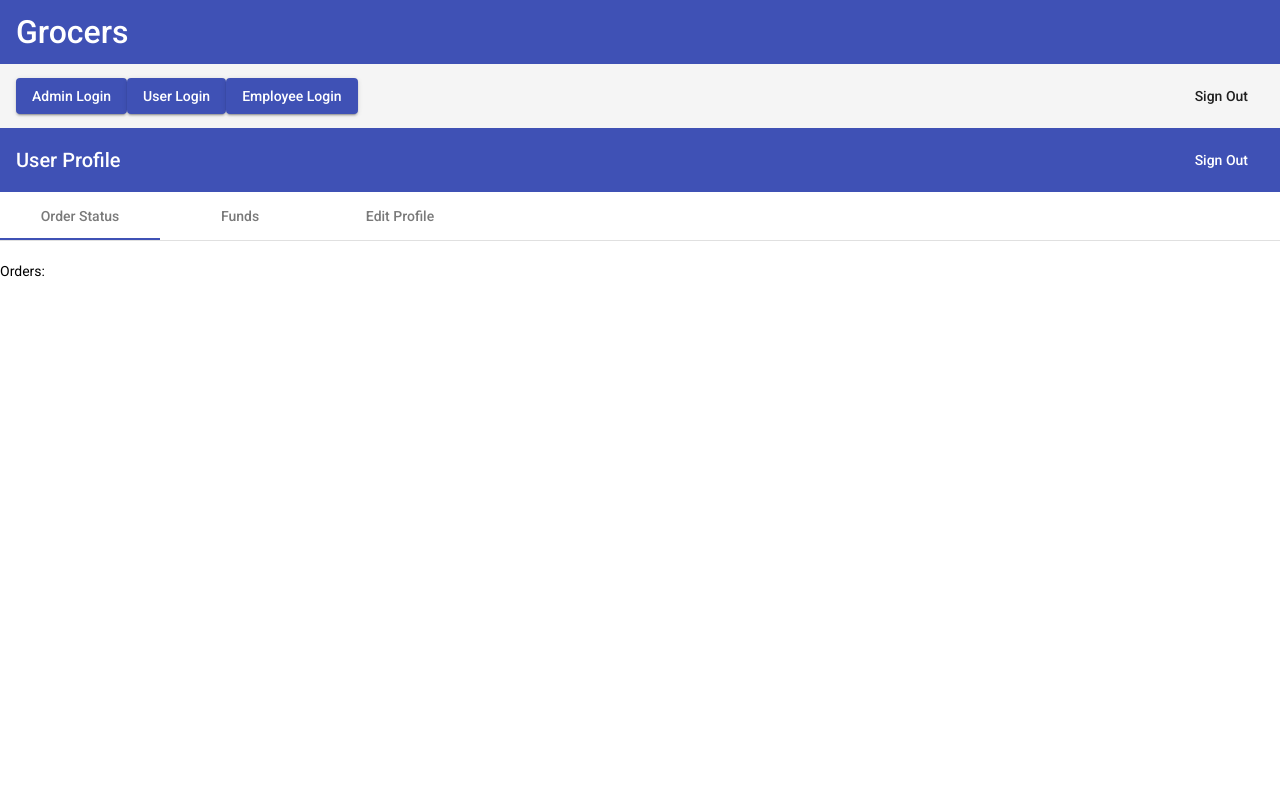
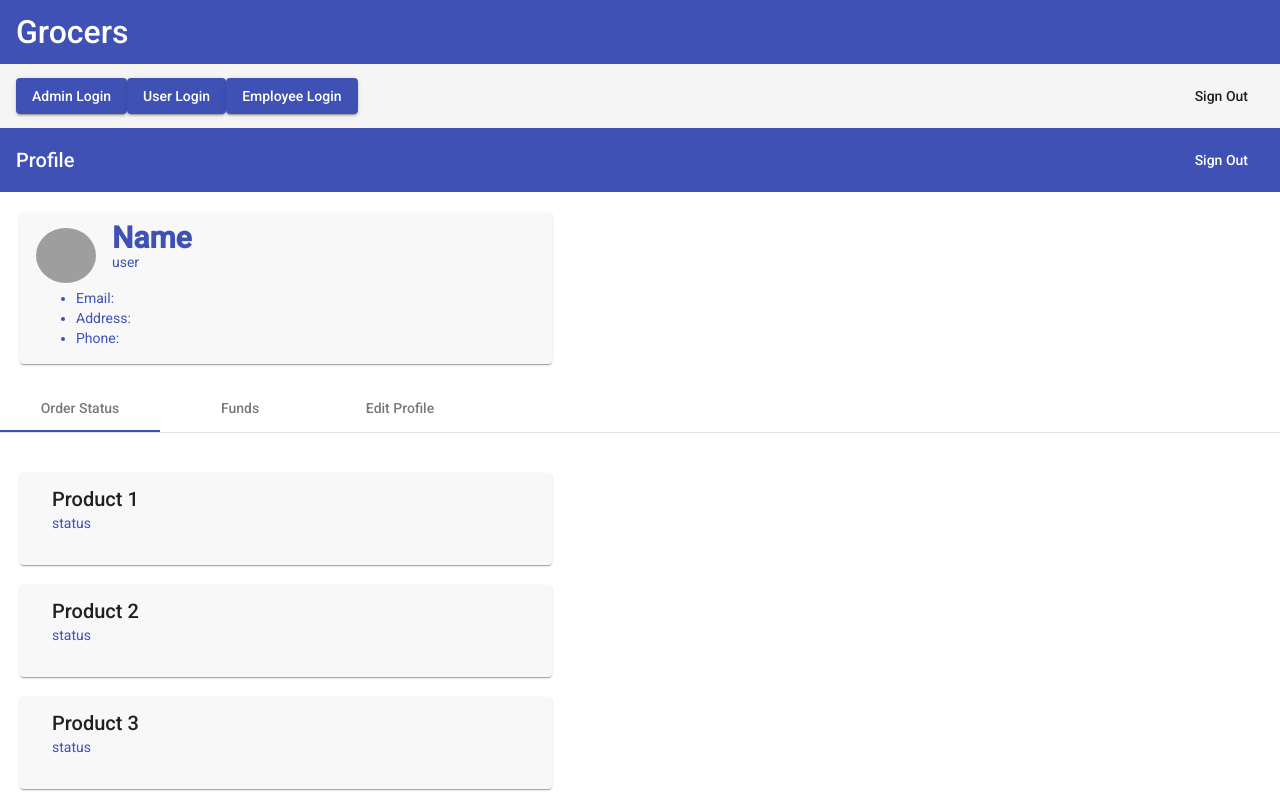
Before and after one commit to haa96/Grocers, an Angular app in the folder Frontend/grocers/: page /profile in a window 1280 px wide. Built offline with nearby package versions, Linux system fonts and the light colour scheme; grey boxes are pictures that could not be loaded.

Commit message:
user profile with product cards

```diff
--- a/Frontend/grocers/src/app/app-routing.module.ts
+++ b/Frontend/grocers/src/app/app-routing.module.ts
@@ -1,8 +1,10 @@
 import { NgModule } from '@angular/core';
 import { Routes, RouterModule } from '@angular/router';
 import { ProfileComponent } from './user/profile/profile.component';
+import { MainComponent } from './user/main/main.component';
 const routes: Routes = [
-  {path:"profile",component:ProfileComponent}
+  {path:"profile",component:ProfileComponent},
+  {path:"main",component:MainComponent}
 ];
 
 @NgModule({
--- a/Frontend/grocers/src/app/app.module.ts
+++ b/Frontend/grocers/src/app/app.module.ts
@@ -19,6 +19,8 @@ import {MatTreeModule} from '@angular/material/tree';
 import { RegisterComponent } from './register/register.component';
 import { ProfileComponent } from './user/profile/profile.component';
 import {MatTabsModule} from '@angular/material/tabs';
+import { MainComponent } from './user/main/main.component';
+import { MatCardModule } from '@angular/material/card';
 
 @NgModule({
   declarations: [
@@ -27,7 +29,8 @@ import {MatTabsModule} from '@angular/material/tabs';
     EmployeeComponent,
     AdminComponent,
     RegisterComponent,
-    ProfileComponent
+    ProfileComponent,
+    MainComponent
   ],
 
   imports: [
@@ -44,6 +47,7 @@ import {MatTabsModule} from '@angular/material/tabs';
     MatGridListModule,
     MatTreeModule,
     MatTabsModule,
+    MatCardModule,
     BrowserAnimationsModule
 
   ],
--- /dev/null
+++ b/Frontend/grocers/src/app/user/main/main.component.css
@@ -0,0 +1,5 @@
+:host {
+    display: flex;
+    flex-direction: column;
+    align-items: flex-start;
+  }
--- /dev/null
+++ b/Frontend/grocers/src/app/user/main/main.component.html
@@ -0,0 +1,55 @@
+<mat-toolbar color="primary">
+    <span class="g">User Profile</span>
+    <span class="example-spacer"></span>
+    <button mat-button>
+      Sign Out
+    </button>
+  </mat-toolbar>
+
+  <mat-tab-group animationDuration="0ms">
+    <mat-tab label="Order Status">
+        <br>
+        Orders:
+    </mat-tab>
+    <mat-tab label="Checkout">
+        <br>
+        Current Funds:
+    </mat-tab>
+    <mat-tab label="Edit Profile">
+        <br>
+        <h3 style="color: #3f51b5">Edit</h3>
+        <hr>
+
+
+        <mat-form-field>
+            <mat-label>New First Name</mat-label>
+                <input matInput>
+        </mat-form-field>
+        <br>
+        <mat-form-field>
+            <mat-label>New Last Name</mat-label>
+                <input matInput>
+        </mat-form-field>
+        <br>
+        <mat-form-field>
+            <mat-label>New Password</mat-label>
+                <input matInput >
+        </mat-form-field>
+        <br>
+        <mat-form-field>
+            <mat-label>New Address</mat-label>
+                <input matInput>
+        </mat-form-field>
+        <br>
+        <mat-form-field>
+            <mat-label>New Phone Number</mat-label>
+                <input matInput >
+        </mat-form-field>
+
+
+        <br>
+  <button mat-raised-button color="primary" mat-dialog-close mat-dialog-close="false">Save</button>
+
+
+    </mat-tab>
+  </mat-tab-group>
--- /dev/null
+++ b/Frontend/grocers/src/app/user/main/main.component.ts
@@ -0,0 +1,15 @@
+import { Component, OnInit } from '@angular/core';
+
+@Component({
+  selector: 'app-main',
+  templateUrl: './main.component.html',
+  styleUrls: ['./main.component.css']
+})
+export class MainComponent implements OnInit {
+
+  constructor() { }
+
+  ngOnInit(): void {
+  }
+
+}
--- a/Frontend/grocers/src/app/user/profile/profile.component.css
+++ b/Frontend/grocers/src/app/user/profile/profile.component.css
@@ -1,3 +1,65 @@
 .example-spacer {
     flex: 1 1 auto;
   }
+
+
+.card {
+  max-width: 500px;
+  margin: 20px;
+  margin-bottom: 20px;
+  background: #f8f8f8;
+}
+.card2 {
+  max-width: 250px;
+  margin: 20px;
+  margin-bottom: 20px;
+  background: #f8f8f8;
+}
+p{
+  font-size: 20px;
+  color: #3f51b5;
+}
+div{
+	padding: 40px 20px;
+	height: 20px;
+}
+
+.me-name{
+
+	position: center;
+	font-weight: bold;
+	width: 250px;
+  color: #3f51b5;
+  font-size: 30px;
+
+}
+
+.list-info{
+
+	color: #3f51b5;
+
+}
+
+.header-image {
+
+  background-image: url('https://gravatar.com/avatar/7fb5ad2b52d3c2d926fcd6312c853d6f?s=200&d=mp&r=x');
+  background-size: cover;
+  width: 60px;
+  height: 55px;
+
+}
+
+.sub{
+    width: 250px;
+    color: #3f51b5;
+
+}
+.logCard{
+  justify-content: center;
+  align-items: center;
+  position:fixed;
+  max-width: 500px;
+  margin-left: 500px;
+  margin-bottom: 20px;
+  background: #f8f8f8;
+}
--- a/Frontend/grocers/src/app/user/profile/profile.component.html
+++ b/Frontend/grocers/src/app/user/profile/profile.component.html
@@ -1,15 +1,50 @@
 <mat-toolbar color="primary">
-    <span class="g">User Profile</span>
+    <span class="g">Profile</span>
     <span class="example-spacer"></span>
     <button mat-button>
       Sign Out
     </button>
   </mat-toolbar>
 
+  <mat-card class="card">
+    <mat-card-header >
+      <mat-icon mat-card-avatar class="header-image"></mat-icon>
+      <mat-card-title class="me-name">Name</mat-card-title><br><br>
+      <mat-card-subtitle class="sub">user</mat-card-subtitle>
+    </mat-card-header>
+
+    <mat-card-content class="list-info">
+      <ul>
+          <li>Email:  </li>
+          <li>Address:  </li>
+          <li>Phone:  </li>
+      </ul>
+    </mat-card-content>
+  </mat-card>
+
+
   <mat-tab-group animationDuration="0ms">
     <mat-tab label="Order Status">
         <br>
-        Orders:
+
+		<mat-card class="card">
+		  <mat-card-header >
+			<mat-card-title class="name"> Product 1</mat-card-title><br><br>
+			<mat-card-subtitle class="sub">status</mat-card-subtitle>
+		  </mat-card-header>
+        </mat-card>
+        <mat-card class="card">
+            <mat-card-header >
+              <mat-card-title class="name"> Product 2</mat-card-title><br><br>
+              <mat-card-subtitle class="sub">status</mat-card-subtitle>
+            </mat-card-header>
+          </mat-card>
+          <mat-card class="card">
+            <mat-card-header >
+              <mat-card-title class="name"> Product 3</mat-card-title><br><br>
+              <mat-card-subtitle class="sub">status</mat-card-subtitle>
+            </mat-card-header>
+          </mat-card>
     </mat-tab>
     <mat-tab label="Funds">
         <br>
```
Also changed, not shown: 1 other file (tests, documents, lock files or other folders).
